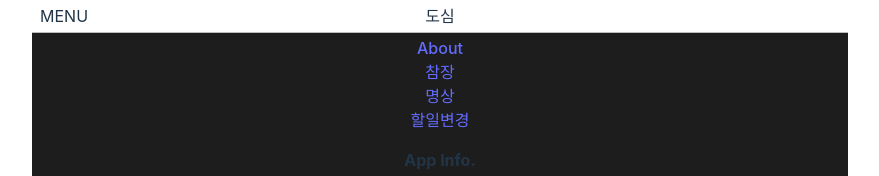
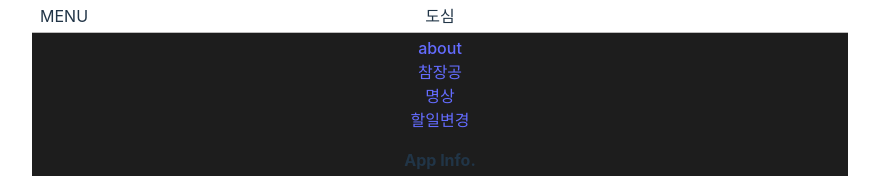
Before and after one commit to yoonjonglyu/daoxin, a React (Vite) app in the folder daoxin/: page / in a window 1280 px wide. Both pictures are taken after a click on the element "MENU". Shown: the top 176 px of the page, without its empty margins (208-1087 px from the left). Built offline with nearby package versions, Linux system fonts and the light colour scheme.

Commit message:
feat(COMPONENT): SIDEMENU - MENU ITEM PROPS

```diff
--- a/daoxin/src/App.tsx
+++ b/daoxin/src/App.tsx
@@ -3,12 +3,34 @@ import { useState, useEffect } from 'react';
 import './App.css';
 
 import Header from './components/header/Header';
-import SideMenu from './components/aside/SideMenu';
+import SideMenu, { MenuItemProps } from './components/aside/SideMenu';
 
 import DaoXinGraph from './features/daoxingraph/DaoxinGraph';
 import DaoXinTodo from './features/daoxintodo/DaoXinTodo';
 
 import useDaoxin from './hooks/useDaoxin';
+
+const sideMenu: Array<MenuItemProps> = [
+  {
+    key: 'about',
+    title: 'about',
+    content: (
+      <p>
+        해당 앱은 사용자의 습관 형성과 관리를 위한 앱입니다. 선협물에서 영감을
+        얻은 컨셉으로 꾸준히 정해진 일을 행하며 마음과 의지를 단련하여 한결 같이
+        유지하는게 목표입니다. 그리고 그걸 도심이라는 그래프로 시각화해서
+        보여줍니다. 꾸준히 정해진 일과를 수행하여서 매일 1씩 도심게이지를 채우면
+        발심(마음을내다),승화,응심(굳어지다),천교(천심)이라는 단계를 따라서
+        도심이 성장하는 것을 볼 수 있습니다. 또 하루라도 일과를 수행하지
+        않은날은 * 1로 도심 게이지가 낮아지며 피드백을 하기에 꾸준히 항상성을
+        유지하는데 도움이됩니다.
+      </p>
+    ),
+  },
+  { key: 'core', title: '참장공', content: 'core' },
+  { key: 'medi', title: '명상', content: '명상에 대하여' },
+  { key: 'change', title: '할일변경', content: <h1>todo</h1> },
+];
 
 function App() {
   const { initDaoxin } = useDaoxin();
@@ -25,7 +47,7 @@ function App() {
   return (
     <div className='wrap'>
       <Header navHandler={handleSideMenu} />
-      <SideMenu isAvail={isSide} />
+      <SideMenu isAvail={isSide} menuList={sideMenu} />
       <main role='main'>
         <DaoXinGraph />
         <DaoXinTodo />
--- a/daoxin/src/components/aside/SideMenu.tsx
+++ b/daoxin/src/components/aside/SideMenu.tsx
@@ -4,22 +4,22 @@ import './SideMenu.css';
 
 import SideModal from '../sidemodal/SideModal';
 
+export interface MenuItemProps {
+  key: string;
+  title: string;
+  content: React.ReactNode;
+}
 export interface SideMenuProps {
   isAvail: boolean;
+  menuList: Array<MenuItemProps>;
 }
 
-const SideMenu: React.FC<SideMenuProps> = ({ isAvail }) => {
-  const [sideData, setSideData] = useState<null | string>(null);
+const SideMenu: React.FC<SideMenuProps> = ({ isAvail, menuList }) => {
+  const [sideData, setSideData] = useState<null | React.ReactNode>(null);
 
-  const handleSideView = (type: string) => {
-    const dumy: any = {
-      about: 'about',
-      core: 'core',
-      medi: 'medi',
-      change: <h1>todo</h1>,
-      close: null,
-    };
-    setSideData(dumy[type]);
+  const handleSideView = (type: number | 'close') => {
+    if (type === 'close') return setSideData(null);
+    setSideData(menuList[type].content);
   };
 
   return (
@@ -30,26 +30,15 @@ const SideMenu: React.FC<SideMenuProps> = ({ isAvail }) => {
         </SideModal>
       </div>
       <ol>
-        <li>
-          <a href='#' onClick={() => handleSideView('about')}>
-            About
-          </a>
-        </li>
-        <li>
-          <a href='#' onClick={() => handleSideView('core')}>
-            참장
-          </a>
-        </li>
-        <li>
-          <a href='#' onClick={() => handleSideView('medi')}>
-            명상
-          </a>
-        </li>
-        <li>
-          <a href='#' onClick={() => handleSideView('change')}>
-            할일변경
-          </a>
-        </li>
+        {menuList.map((item, _idx) => {
+          return (
+            <li key={item.key}>
+              <a href='#' onClick={() => handleSideView(_idx)}>
+                {item.title}
+              </a>
+            </li>
+          );
+        })}
       </ol>
       <p>
         <strong>App Info.</strong>
```
